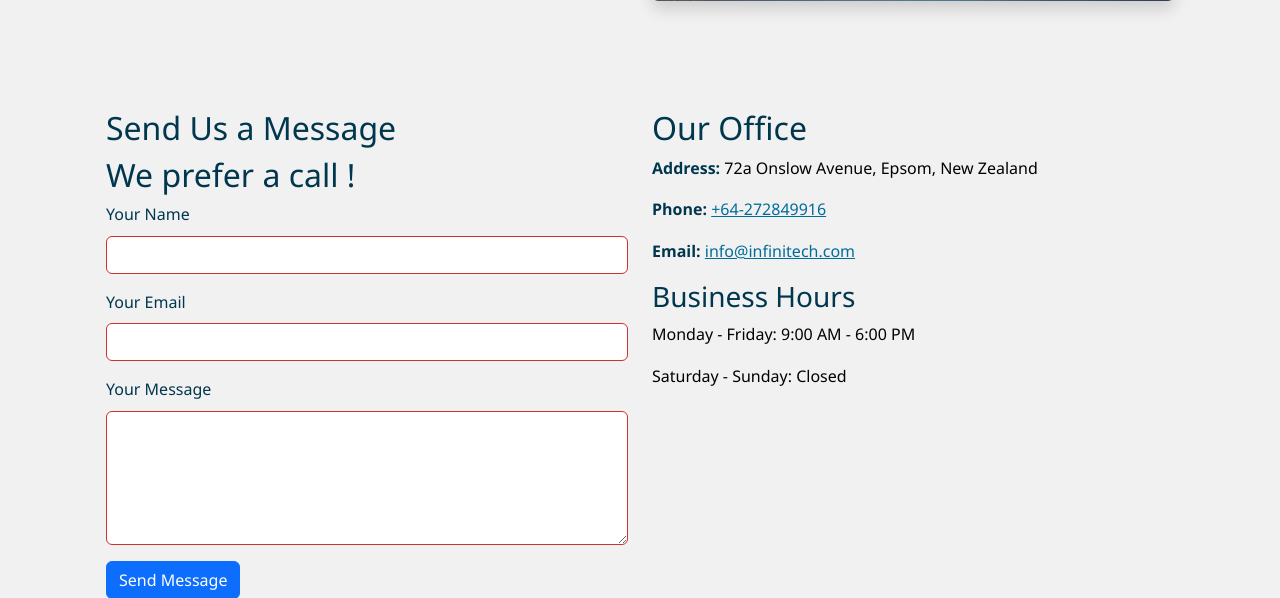
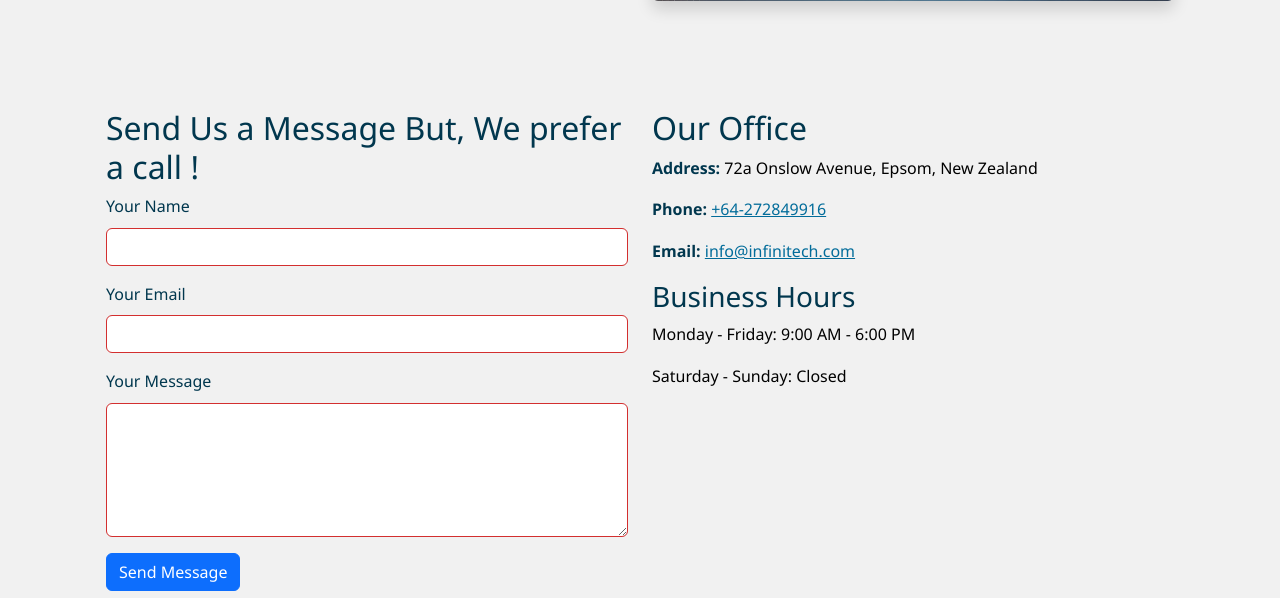
Before and after one commit to martinedach/infinitech-website, a FastAPI app: page /contact in a window 1280 px wide. Shown: the part 579-1177 px from the top of the page. Run offline with FastAPI, Linux system fonts and the light colour scheme.

Commit message:
minor changes

```diff
--- a/app/templates/contact.html
+++ b/app/templates/contact.html
@@ -56,8 +56,7 @@
             <div class="row">
                 <!-- Contact Form -->
                 <div class="col-md-6 mb-4">
-                    <h2 style="color: var(--primary-dark);">Send Us a Message</h2>
-                    <h2 style="color: var(--primary-dark);">We prefer a call !</h2>
+                    <h2 style="color: var(--primary-dark);">Send Us a Message But, We prefer a call !</h2>
                     <form action="/contact/submit" method="post">
                         <div class="mb-3">
                             <label for="name" class="form-label" style="color: var(--primary-dark);">Your Name</label>
```
